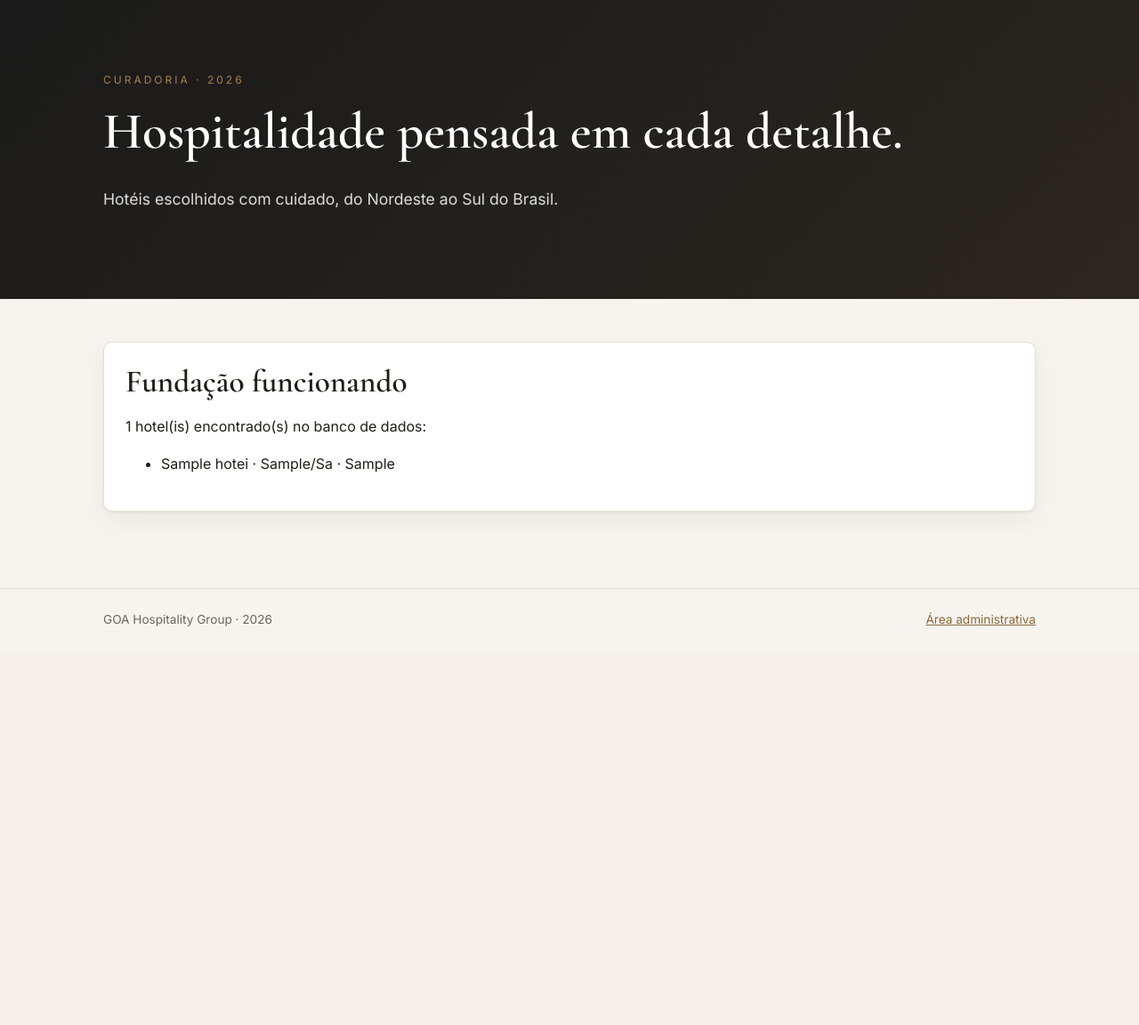
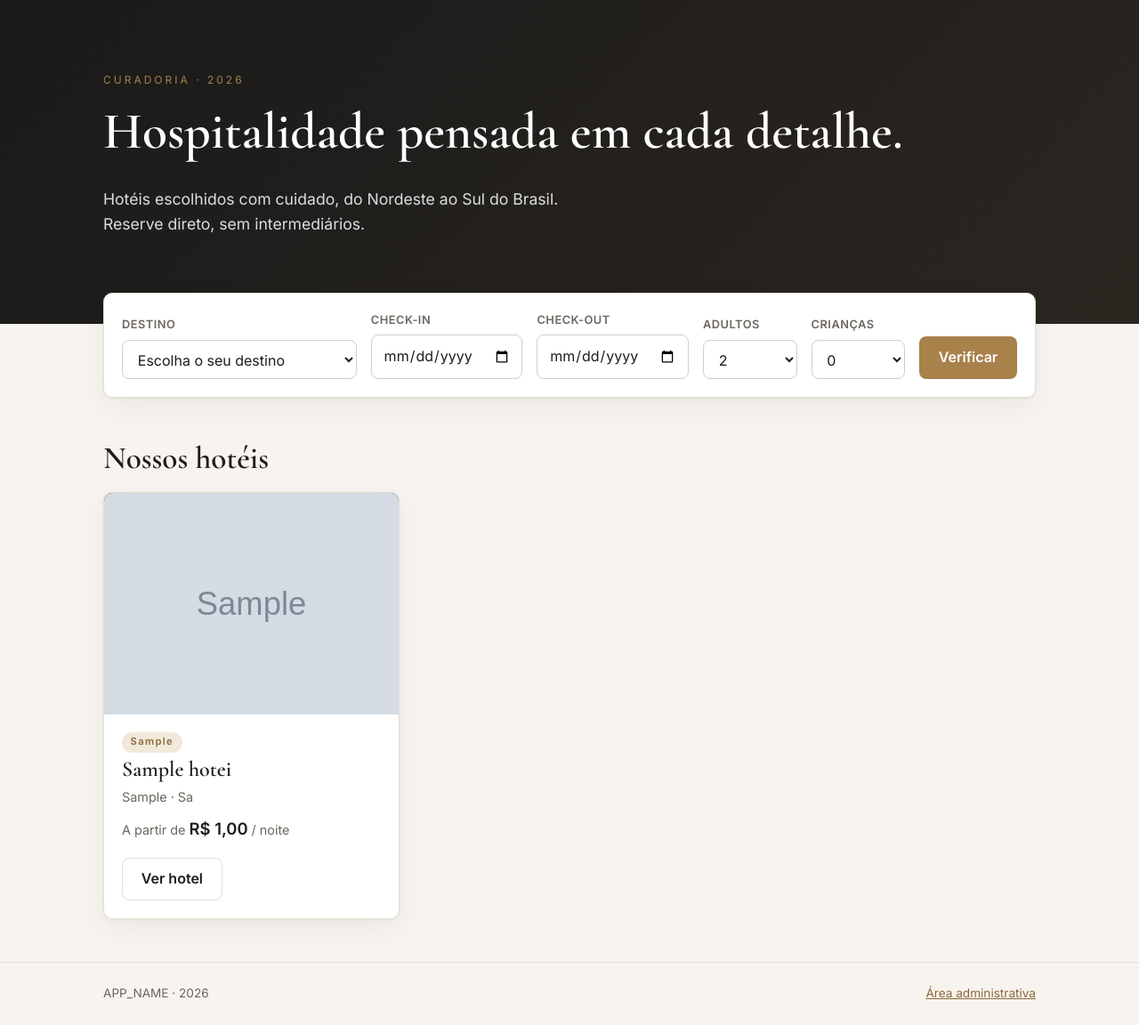
Before and after one commit to FellipeBarnabe/goa-reservas, a PHP site: page /goa-reservas/public/ in a window 1280 px wide. Shown: the part 68-1220 px from the top of the page at 89% size. Before the commit the page ends 772 px from the top, so only its background shows below. Run offline with PHP 8.4, Linux system fonts and the light colour scheme; tables that the repository leaves empty hold one stand-in row (values such as "Sample post"); grey boxes marked "Sample" are stand-in pictures; some libraries are stand-ins or nearby versions.

Commit message:
feat: site público com home, lista de hotéis e página do hotel

```diff
--- /dev/null
+++ b/includes/cartao_hotel.php
@@ -0,0 +1,26 @@
+<?php
+// Cartão de um hotel. Espera a variável $hotel (linha da tabela hoteis + preco_minimo).
+// Usado na home e na lista de hotéis: escrito uma vez, reaproveitado nos dois lugares.
+$link = url('hotel.php?slug=' . urlencode($hotel['slug']));
+?>
+<article class="cartao-hotel">
+  <a class="cartao-hotel__imagem" href="<?= $link ?>" aria-label="Ver <?= e($hotel['nome']) ?>">
+    <?php if (!empty($hotel['imagem'])): ?>
+      <img src="<?= e(url($hotel['imagem'])) ?>" alt="<?= e($hotel['nome']) ?>" loading="lazy">
+    <?php else: ?>
+      <span class="placeholder"><?= e($hotel['bandeira']) ?></span>
+    <?php endif; ?>
+  </a>
+
+  <div class="cartao-hotel__corpo">
+    <span class="etiqueta"><?= e($hotel['bandeira']) ?></span>
+    <h3><a href="<?= $link ?>"><?= e($hotel['nome']) ?></a></h3>
+    <p class="local"><?= e($hotel['cidade']) ?> &middot; <?= e($hotel['uf']) ?></p>
+
+    <?php if ($hotel['preco_minimo'] !== null): ?>
+      <p class="preco">A partir de <strong><?= moeda($hotel['preco_minimo']) ?></strong> / noite</p>
+    <?php endif; ?>
+
+    <a class="btn btn--contorno" href="<?= $link ?>">Ver hotel</a>
+  </div>
+</article>
--- a/public/css/style.css
+++ b/public/css/style.css
@@ -12,14 +12,19 @@
   --cor-sucesso: #1d6b45;
 
   --fonte-titulo: "Cormorant Garamond", Georgia, serif;
-  --fonte-texto: "Inter", system-ui, -apple-system, "Segoe UI", Roboto, sans-serif;
+  --fonte-texto:
+    "Inter", system-ui, -apple-system, "Segoe UI", Roboto, sans-serif;
 
   --raio: 10px;
   --sombra: 0 1px 3px rgba(0, 0, 0, 0.06), 0 10px 30px rgba(0, 0, 0, 0.05);
 }
 
 /* ===== Base ===== */
-*, *::before, *::after { box-sizing: border-box; }
+*,
+*::before,
+*::after {
+  box-sizing: border-box;
+}
 
 body {
   margin: 0;
@@ -32,19 +37,32 @@ body {
   line-height: 1.6;
 }
 
-main { flex: 1; }
+main {
+  flex: 1;
+}
 
-h1, h2, h3 {
+h1,
+h2,
+h3 {
   margin: 0 0 0.5em;
   font-family: var(--fonte-titulo);
   font-weight: 600;
   line-height: 1.15;
 }
-h1 { font-size: clamp(2.2rem, 5vw, 3.6rem); }
-h2 { font-size: clamp(1.6rem, 3vw, 2.2rem); }
+h1 {
+  font-size: clamp(2.2rem, 5vw, 3.6rem);
+}
+h2 {
+  font-size: clamp(1.6rem, 3vw, 2.2rem);
+}
 
-a { color: var(--cor-destaque-escura); }
-img { max-width: 100%; display: block; }
+a {
+  color: var(--cor-destaque-escura);
+}
+img {
+  max-width: 100%;
+  display: block;
+}
 
 .container {
   width: 100%;
@@ -53,7 +71,10 @@ img { max-width: 100%; display: block; }
   padding: 0 1rem;
 }
 
-.secao { padding-top: 3rem; padding-bottom: 3rem; }
+.secao {
+  padding-top: 3rem;
+  padding-bottom: 3rem;
+}
 
 /* Link para quem navega pelo teclado pular o menu */
 .pular {
@@ -64,7 +85,9 @@ img { max-width: 100%; display: block; }
   padding: 0.5rem 1rem;
   z-index: 100;
 }
-.pular:focus { left: 0; }
+.pular:focus {
+  left: 0;
+}
 
 :focus-visible {
   outline: 3px solid rgba(168, 129, 75, 0.5);
@@ -117,7 +140,9 @@ img { max-width: 100%; display: block; }
   font-size: 0.9rem;
   letter-spacing: 0.04em;
 }
-.menu a.ativo { color: var(--cor-destaque); }
+.menu a.ativo {
+  color: var(--cor-destaque);
+}
 
 .menu-botao {
   display: none;
@@ -142,12 +167,26 @@ img { max-width: 100%; display: block; }
   font-weight: 600;
   text-decoration: none;
   cursor: pointer;
-  transition: background 0.15s, border-color 0.15s, color 0.15s;
+  transition:
+    background 0.15s,
+    border-color 0.15s,
+    color 0.15s;
 }
-.btn--destaque { background: var(--cor-destaque); color: #fff !important; }
-.btn--destaque:hover { background: var(--cor-destaque-escura); }
-.btn--contorno { background: transparent; color: var(--cor-texto); border-color: var(--cor-borda); }
-.btn--contorno:hover { background: #fff; }
+.btn--destaque {
+  background: var(--cor-destaque);
+  color: #fff !important;
+}
+.btn--destaque:hover {
+  background: var(--cor-destaque-escura);
+}
+.btn--contorno {
+  background: transparent;
+  color: var(--cor-texto);
+  border-color: var(--cor-borda);
+}
+.btn--contorno:hover {
+  background: #fff;
+}
 
 /* ===== Hero ===== */
 .hero {
@@ -162,7 +201,11 @@ img { max-width: 100%; display: block; }
   text-transform: uppercase;
   color: var(--cor-destaque);
 }
-.hero__texto { max-width: 560px; font-size: 1.1rem; opacity: 0.85; }
+.hero__texto {
+  max-width: 560px;
+  font-size: 1.1rem;
+  opacity: 0.85;
+}
 
 /* ===== Cartão ===== */
 .cartao {
@@ -181,8 +224,16 @@ img { max-width: 100%; display: block; }
   border-radius: var(--raio);
   font-size: 0.95rem;
 }
-.alerta--sucesso { background: #ecf8f1; border-color: #b7e2c9; color: var(--cor-sucesso); }
-.alerta--erro { background: #fdf1ef; border-color: #f3c5be; color: var(--cor-perigo); }
+.alerta--sucesso {
+  background: #ecf8f1;
+  border-color: #b7e2c9;
+  color: var(--cor-sucesso);
+}
+.alerta--erro {
+  background: #fdf1ef;
+  border-color: #f3c5be;
+  color: var(--cor-perigo);
+}
 
 /* ===== Rodapé ===== */
 .rodape {
@@ -200,7 +251,9 @@ img { max-width: 100%; display: block; }
 
 /* ===== Responsivo ===== */
 @media (max-width: 720px) {
-  .menu-botao { display: inline-block; }
+  .menu-botao {
+    display: inline-block;
+  }
 
   .menu {
     display: none;
@@ -215,9 +268,226 @@ img { max-width: 100%; display: block; }
     background: var(--cor-escura);
     border-top: 1px solid rgba(255, 255, 255, 0.1);
   }
-  .menu--aberto { display: flex; }
-  .menu a { padding: 0.8rem 0; }
-  .menu .btn { margin-top: 0.5rem; }
+  .menu--aberto {
+    display: flex;
+  }
+  .menu a {
+    padding: 0.8rem 0;
+  }
+  .menu .btn {
+    margin-top: 0.5rem;
+  }
 
-  .hero { padding: 3.5rem 0; }
+  .hero {
+    padding: 3.5rem 0;
+  }
 }
+
+/* ============================================================
+   Etapa 2: site público (busca, cartões de hotel, quartos)
+   ============================================================ */
+
+.subtitulo {
+  color: var(--cor-texto-suave);
+  margin-top: -0.25em;
+}
+.hero--hotel {
+  padding: 3.5rem 0;
+}
+
+/* ===== Campos de formulário (reaproveitados nas próximas etapas) ===== */
+.campo {
+  display: flex;
+  flex-direction: column;
+  gap: 0.35rem;
+}
+.campo label {
+  font-size: 0.8rem;
+  font-weight: 600;
+  letter-spacing: 0.04em;
+  text-transform: uppercase;
+  color: var(--cor-texto-suave);
+}
+.campo input,
+.campo select,
+.campo textarea {
+  width: 100%;
+  padding: 0.65rem 0.8rem;
+  border: 1px solid #d6cfc2;
+  border-radius: 8px;
+  font: inherit;
+  color: var(--cor-texto);
+  background: #fff;
+  transition:
+    border-color 0.15s,
+    box-shadow 0.15s;
+}
+.campo input:focus,
+.campo select:focus,
+.campo textarea:focus {
+  outline: none;
+  border-color: var(--cor-destaque);
+  box-shadow: 0 0 0 3px rgba(168, 129, 75, 0.2);
+}
+
+/* ===== Barra de busca ===== */
+
+.busca {
+  position: relative;
+  margin-top: -2.2rem;
+  display: grid;
+  grid-template-columns: 2fr 1.2fr 1.2fr 0.8fr 0.8fr auto;
+  align-items: end;
+  gap: 1rem;
+  padding: 1.25rem;
+  background: var(--cor-card);
+  border: 1px solid var(--cor-borda);
+  border-radius: var(--raio);
+  box-shadow: var(--sombra);
+}
+
+/* ===== Grade e cartões de hotel ===== */
+.grade-cartoes {
+  display: grid;
+  grid-template-columns: repeat(auto-fill, minmax(290px, 1fr));
+  gap: 1.5rem;
+}
+
+.cartao-hotel {
+  display: flex;
+  flex-direction: column;
+  background: var(--cor-card);
+  border: 1px solid var(--cor-borda);
+  border-radius: var(--raio);
+  box-shadow: var(--sombra);
+  overflow: hidden;
+}
+
+.cartao-hotel__imagem {
+  display: block;
+  aspect-ratio: 4 / 3;
+  background: #2b2620;
+}
+.cartao-hotel__imagem img {
+  width: 100%;
+  height: 100%;
+  object-fit: cover;
+}
+
+/* Enquanto não há foto: bloco escuro com o nome da bandeira */
+.placeholder {
+  display: flex;
+  align-items: center;
+  justify-content: center;
+  height: 100%;
+  font-family: var(--fonte-titulo);
+  font-size: 1.6rem;
+  letter-spacing: 0.3em;
+  color: var(--cor-destaque);
+  background: linear-gradient(135deg, #1a1a1a, #3a322a);
+}
+
+.cartao-hotel__corpo {
+  display: flex;
+  flex-direction: column;
+  gap: 0.35rem;
+  padding: 1.25rem;
+  flex: 1;
+}
+.cartao-hotel__corpo h3 {
+  margin: 0;
+  font-size: 1.5rem;
+}
+.cartao-hotel__corpo h3 a {
+  color: inherit;
+  text-decoration: none;
+}
+.cartao-hotel__corpo .btn {
+  margin-top: auto;
+  align-self: flex-start;
+}
+
+.etiqueta {
+  align-self: flex-start;
+  padding: 0.15rem 0.6rem;
+  font-size: 0.7rem;
+  font-weight: 600;
+  letter-spacing: 0.12em;
+  color: var(--cor-destaque-escura);
+  background: #f1e9db;
+
+  border-radius: 999px;
+}
+.local {
+  margin: 0;
+  color: var(--cor-texto-suave);
+  font-size: 0.9rem;
+}
+.preco {
+  margin: 0.25rem 0 0.75rem;
+  color: var(--cor-texto-suave);
+  font-size: 0.9rem;
+}
+.preco strong {
+  color: var(--cor-texto);
+  font-size: 1.15rem;
+}
+
+/* ===== Quartos do hotel ===== */
+.lista-quartos {
+  display: grid;
+  gap: 1rem;
+  margin-bottom: 2rem;
+}
+
+.quarto {
+  display: flex;
+  justify-content: space-between;
+  align-items: center;
+  gap: 1.5rem;
+  padding: 1.25rem 1.5rem;
+  background: var(--cor-card);
+  border: 1px solid var(--cor-borda);
+  border-radius: var(--raio);
+  box-shadow: var(--sombra);
+}
+.quarto__info h3 {
+  margin: 0 0 0.25rem;
+  font-size: 1.4rem;
+}
+.quarto__info p {
+  margin: 0 0 0.25rem;
+  color: var(--cor-texto-suave);
+}
+.quarto__capacidade {
+  font-size: 0.85rem;
+}
+.quarto__reserva {
+  text-align: right;
+  flex-shrink: 0;
+}
+.quarto__reserva .preco {
+  margin: 0 0 0.6rem;
+}
+
+@media (max-width: 900px) {
+  .busca {
+    grid-template-columns: 1fr 1fr;
+  }
+  .busca .campo:first-child {
+    grid-column: 1 / -1;
+  }
+  .busca .btn {
+    grid-column: 1 / -1;
+  }
+}
+
+@media (max-width: 720px) {
+  .quarto {
+    flex-direction: column;
+    align-items: flex-start;
+  }
+  .quarto__reserva {
+    text-align: left;
+  }
+}
--- a/public/index.php
+++ b/public/index.php
@@ -2,9 +2,17 @@
 require __DIR__ . '/../config/database.php';
 require __DIR__ . '/../includes/funcoes.php';
 
+// Hotéis ativos, com o menor preço de diária entre os quartos de cada um
 $hoteis = $pdo->query(
-    'SELECT id, nome, cidade, uf, bandeira FROM hoteis WHERE ativo = 1 ORDER BY nome'
+    'SELECT h.id, h.nome, h.slug, h.bandeira, h.cidade, h.uf, h.imagem,
+            (SELECT MIN(t.preco_diaria) FROM tipos_quarto t
+              WHERE t.hotel_id = h.id AND t.ativo = 1) AS preco_minimo
+       FROM hoteis h
+      WHERE h.ativo = 1
+      ORDER BY h.nome'
 )->fetchAll();
+
+$hoje = date('Y-m-d');
 
 $titulo      = 'Início';
 $paginaAtual = 'inicio';
@@ -15,21 +23,69 @@ require __DIR__ . '/../includes/header.php';
   <div class="container">
     <p class="hero__etiqueta">Curadoria &middot; <?= date('Y') ?></p>
     <h1>Hospitalidade pensada em cada detalhe.</h1>
-    <p class="hero__texto">Hotéis escolhidos com cuidado, do Nordeste ao Sul do Brasil.</p>
+    <p class="hero__texto">Hotéis escolhidos com cuidado, do Nordeste ao Sul do Brasil. Reserve direto, sem intermediários.</p>
   </div>
 </section>
 
+<div class="container">
+  <!-- Busca: envia os dados por GET para a página de reserva (Etapa 3) -->
+  <form class="busca" action="<?= url('reservar.php') ?>" method="get">
+
+    <div class="campo">
+      <label for="hotel">Destino</label>
+      <select id="hotel" name="hotel" required>
+        <option value="">Escolha o seu destino</option>
+        <?php foreach ($hoteis as $hotel): ?>
+          <option value="<?= (int) $hotel['id'] ?>"><?= e($hotel['nome']) ?> &middot; <?= e($hotel['cidade']) ?>/<?= e($hotel['uf']) ?></option>
+        <?php endforeach; ?>
+      </select>
+    </div>
+
+    <div class="campo">
+      <label for="checkin">Check-in</label>
+      <input type="date" id="checkin" name="checkin" min="<?= $hoje ?>" required>
+    </div>
+
+    <div class="campo">
+      <label for="checkout">Check-out</label>
+      <input type="date" id="checkout" name="checkout" min="<?= $hoje ?>" required>
+    </div>
+
+    <div class="campo campo--curto">
+      <label for="adultos">Adultos</label>
+      <select id="adultos" name="adultos">
+        <?php for ($i = 1; $i <= 6; $i++): ?>
+          <option value="<?= $i ?>"<?= $i === 2 ? ' selected' : '' ?>><?= $i ?></option>
+        <?php endfor; ?>
+      </select>
+    </div>
+
+    <div class="campo campo--curto">
+      <label for="criancas">Crianças</label>
+      <select id="criancas" name="criancas">
+
+        <?php for ($i = 0; $i <= 4; $i++): ?>
+          <option value="<?= $i ?>"><?= $i ?></option>
+        <?php endfor; ?>
+      </select>
+    </div>
+
+    <button type="submit" class="btn btn--destaque">Verificar</button>
+  </form>
+</div>
+
 <section class="container secao">
-  <!-- Bloco provisório: só prova que o banco está conectado. Será substituído na Etapa 2. -->
-  <div class="cartao">
-    <h2>Fundação funcionando</h2>
-    <p><?= count($hoteis) ?> hotel(is) encontrado(s) no banco de dados:</p>
-    <ul>
+  <h2>Nossos hotéis</h2>
+
+  <?php if (empty($hoteis)): ?>
+    <p>Nenhum hotel disponível no momento.</p>
+  <?php else: ?>
+    <div class="grade-cartoes">
       <?php foreach ($hoteis as $hotel): ?>
-        <li><?= e($hotel['nome']) ?> &middot; <?= e($hotel['cidade']) ?>/<?= e($hotel['uf']) ?> &middot; <?= e($hotel['bandeira']) ?></li>
+        <?php require __DIR__ . '/../includes/cartao_hotel.php'; ?>
       <?php endforeach; ?>
-    </ul>
-  </div>
+    </div>
+  <?php endif; ?>
 </section>
 
 <?php
```
Also changed, not shown: public/hoteis.php (added, +36 -0 lines), public/hotel.php (added, +91 -0 lines), public/js/app.js.
